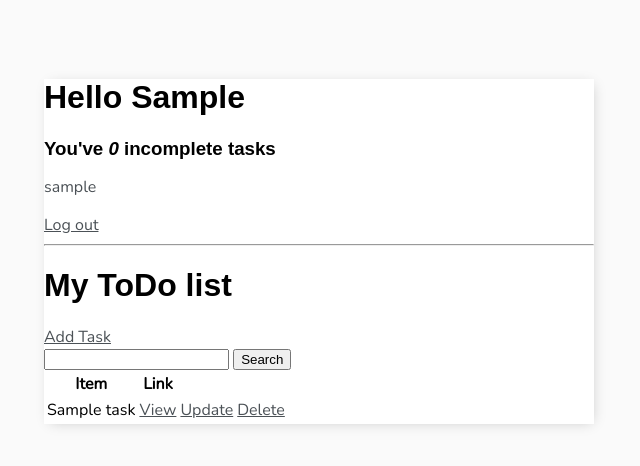
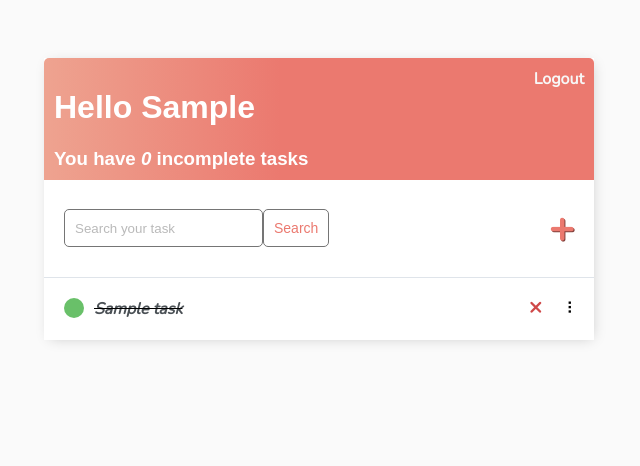
Before and after one commit to KaloyankerR/Django-ToDoList, a Django app: page / in a window 1280 px wide. Shown: the top 466 px of the page, without its empty margins (321-961 px from the left). Run offline with Django 4.2, Linux system fonts and the light colour scheme; a user stored in the database is signed in; tables that the repository leaves empty hold one stand-in row (values such as "Sample post").

Commit message:
Styled the app

```diff
--- a/todo_list/base/templates/base/main.html
+++ b/todo_list/base/templates/base/main.html
@@ -1,17 +1,24 @@
 <!DOCTYPE html>
 <html lang="en">
+
 <head>
-    <meta charset="UTF-8">
+    <meta charset="utf-8">
+    <meta name="description"
+        content="This is to do list implemented using Django by Dennis Ivy who is a full stack web developer.">
+
     <meta http-equiv="X-UA-Compatible" content="IE=edge">
-    <meta name="viewport" content="width=device-width, initial-scale=1.0">
-    <title>TODO app</title>
+    <title>To Do Items</title>
 
-    <link rel="preconnect" href="https://fonts.googleapis.com">
-    <link rel="preconnect" href="https://fonts.gstatic.com" crossorigin>
+    <link rel="shortcut icon" type="image/x-icon" href="https://fonts.googleapis.com/css2?family=Material+Symbols+Outlined:opsz,wght,FILL,GRAD@20..48,100..700,0..1,-50..200" />
+
+    <meta name="description" content="">
+    <meta name="viewport" content="width=device-width, initial-scale=1">
+
+    <link rel="preconnect" href="https://fonts.gstatic.com">
     <link href="https://fonts.googleapis.com/css2?family=Nunito:wght@200&display=swap" rel="stylesheet">
 
     <style>
-        body{
+        body {
             background-color: #FAFAFA;
             font-family: 'Nunito', sans-serif;
             padding-top: 50px;
@@ -28,25 +35,178 @@
 
         a,
         p {
-            color: #4b5156;
+            color: #4b5156
         }
 
-        .container{
+        a {
+            font-weight: 600;
+        }
+
+        .container {
             max-width: 550px;
             margin: auto;
             background-color: #fff;
             -webkit-box-shadow: 2px 2px 13px -4px rgba(0, 0, 0, 0.21);
-            box-shadow: 2px 2px 13px -4px rgba(0, 0, 0, 0.21);;
+            box-shadow: 2px 2px 13px -4px rgba(0, 0, 0, 0.21);
         }
 
+        input {
+            outline: none;
+            border: none;
+        }
+
+        .header-bar {
+            display: flex;
+            justify-content: space-between;
+            color: #fff;
+            padding: 10px;
+            border-radius: 5px 5px 0 0;
+            background: linear-gradient(90deg, #EEA390 0%, #EB796F 43%, #EB796F 100%);
+        }
+
+        .header-bar a {
+            color: rgb(247, 247, 247);
+            text-decoration: none;
+        }
+
+        .task-wrapper {
+            display: flex;
+            align-items: center;
+            justify-content: space-between;
+            background-color: #fff;
+            border-top: 1px solid #dfe4ea;
+            overflow: hidden;
+        }
+
+        .task-title {
+            display: flex;
+            padding: 20px;
+        }
+
+        .task-title a {
+            text-decoration: none;
+            color: #4b5156;
+            margin-left: 10px;
+        }
+
+        .task-complete-icon {
+            height: 20px;
+            width: 20px;
+            background-color: rgb(105, 192, 105);
+            border-radius: 50%;
+        }
+
+        .task-incomplete-icon {
+            height: 20px;
+            width: 20px;
+            background-color: rgb(218, 218, 218);
+            border-radius: 50%;
+        }
+
+        .delete-link {
+            text-decoration: none;
+            font-weight: 900;
+            color: #cf4949;
+            font-size: 22px;
+            line-height: 0;
+            padding: 20px 0px;
+        }
+
+        /*Handle Classes*/
+
+        .handle {
+            display: inline-block;
+            padding: 20px 16px;
+            cursor: grab;
+            user-select: none;
+        }
+
+        .handle:after,
+        .handle:before {
+            display: block;
+            content: "";
+        }
+
+        .handle:active,
+        .handle:active:before,
+        .handle:active:after {
+            cursor: grabbing;
+        }
+
+        .dropArea {
+            background-color: #f1f2f6;
+            color: black;
+            border: #ced6e0 1px solid;
+        }
+
+        .selectedTask {
+            opacity: 0.6;
+        }
+
+
+        #add-link {
+            color: #EB796F;
+            text-decoration: none;
+            font-size: 42px;
+            text-shadow: 1px 1px #81413b;
+        }
+
+        #search-add-wrapper {
+            display: flex;
+            justify-content: space-between;
+            align-items: center;
+            padding: 20px;
+        }
+
+        @media screen and (max-width:320px) {
+            #search-add-wrapper {
+                padding: 10px;
+            }
+        }
+
+        input[type=text],
+        input[type=password],
+        textarea {
+            border: 1px solid #757575;
+            border-radius: 5px;
+            padding: 10px;
+            width: 90%;
+        }
+
+        label {
+            padding-top: 10px !important;
+            display: block;
+        }
+
+        ::placeholder {
+            font-weight: 300;
+            opacity: 0.5;
+        }
+
+        .button {
+            border: 1px solid #757575;
+            background-color: #FFF;
+            color: #EB796F;
+            padding: 10px;
+            font-size: 14px;
+            border-radius: 5px;
+            cursor: pointer;
+            text-decoration: none;
+        }
+
+        .card-body {
+            padding: 20px;
+        }
     </style>
 </head>
 
 <body>
+
     <div class="container">
-        {% block content %}
-        {% endblock content %}
+        {% block content %} {% endblock content %}
     </div>
 
 </body>
+
+
 </html>
--- a/todo_list/base/templates/base/task_list.html
+++ b/todo_list/base/templates/base/task_list.html
@@ -1,45 +1,81 @@
-{% extends 'base/main.html' %}
-{% block content %}
+{% extends 'base/main.html' %} {% block content %}
 
-    <div class="header-bar">
-        <div>
-            <h1>Hello {{ request.user|title }}</h1>
-            <h3 style="margin: 0;">You've <i>{{ count }}</i> incomplete task{{ count|pluralize:"s" }}</h3>
-        </div>
-
+<script src="https://cdn.jsdelivr.net/npm/sortablejs@latest/Sortable.min.js"></script>
+<div class="header-bar">
+    <div>
+        <h1>Hello {{request.user|title}}</h1>
+        <h3 style="margin:0">You have <i>{{count}}</i> incomplete task{{ count|pluralize:"s" }}</h3>
     </div>
 
     {% if request.user.is_authenticated %}
-    <p>{{ request.user }}</p>
-    <a href="{% url 'logout' %}">Log out</a>
-    {% else %}
-    <a href="{% url 'login' %}">Log in</a>
+    <a href="{% url 'logout' %}">Logout</a> {% else %}
+    <a href="{% url 'login' %}">Login</a> {% endif %}
+</div>
+
+
+<div id="search-add-wrapper">
+    <form method="GET" style="display: flex;">
+        <input type='text' name='search-area' placeholder="Search your task" value="{{search_input}}">
+        <input class="button" type="submit" value='Search'>
+    </form>
+    {% if tasks|length > 0 %}
+    <a id="add-link" href="{% url 'task-create' %}">&#x2b;</a>
     {% endif %}
+</div>
 
-    <hr>
-    <h1>My ToDo list</h1>
-    <a href="{% url 'task-create' %}">Add Task</a>
 
-    <form method="get">
-    <input type="text" name="search-area" value="{{ search_input }}">
-    <input type="submit" value="Search">
-    </form>
+<!-- Hidden form. Form submits new item positions -->
 
-    <table>
-    <tr>
-        <th>Item</th>
-        <th>Link</th>
-        <th></th>
-    </tr>
+
+
+<div id="tasklist" class="task-items-wrapper">
     {% for task in tasks %}
-    <tr>
-        <td>{{ task.title }}</td>
-        <td><a href="{% url 'task' task.id %}">View</a></td>
-        <td><a href="{% url 'task-update' task.id %}">Update</a></td>
-        <td><a href="{% url 'task-delete' task.id %}">Delete</a></td>
-    </tr>
+    <div class="task-wrapper" data-position="{{task.pk}}">
+        <div class="task-title">
+            {% if task.complete %}
+            <div class="task-complete-icon"></div>
+            <i><s><a href="{% url 'task-update' task.id %}">{{task}}</a></s></i> {% else %}
+            <div class="task-incomplete-icon"></div>
+            <a href="{% url 'task-update' task.id %}">{{task}}</a> {% endif %}
+        </div>
+        <div class="task-controls">
+            <a class="delete-link" href="{% url 'task-delete' task.id %}">&#215;</a>
+            <span class="handle">&nbsp;&#10247;</span>
+        </div>
+    </div>
+
     {% empty %}
-        <h3>No items in list</h3>
+    <div style="text-align: center; padding-bottom: 10px; line-height: 1em;">
+        <h3>No new tasks are created.</h3>
+        <h3>Create a <a style="text-decoration: none; color: #e53935;" href="{% url 'task-create' %}">New task</a> ! </h3>
+    </div>
     {% endfor %}
-    </table>
+</div>
+
+<script>
+    var taskList = document.getElementById("tasklist");
+    var reorderForm = document.getElementById("reorderForm");
+    var positionInput = document.getElementById("positionInput");
+
+    let sortable = Sortable.create(taskList, {
+        handle: '.handle',
+        ghostClass: 'dropArea',
+        chosenClass: 'selectedTask',
+
+    });
+
+    function reordering() {
+        const rows = document.getElementsByClassName("task-wrapper");
+        let pos = [];
+        for (let row of rows) {
+            pos.push(row.dataset.position);
+        }
+        console.log(pos.join(","))
+        positionInput.value = pos.join(',');
+        reorderForm.submit();
+    }
+
+    document.ondrop = reordering
+</script>
+
 {% endblock content %}
--- a/todo_list/base/views.py
+++ b/todo_list/base/views.py
@@ -35,7 +35,7 @@ class RegisterPage(FormView):
     def get(self, *args, **kwargs):
         if self.request.user.is_authenticated:
             return redirect('tasks')
-        return super(RegisterPage, self).get()
+        return super(RegisterPage, self).get(*args, **kwargs)
 
 
 class TaskList(LoginRequiredMixin, ListView):
```
Also changed, not shown: todo_list/base/templates/base/login.html (+15 -5 lines), todo_list/base/templates/base/register.html (+20 -5 lines), todo_list/base/templates/base/task_confirm_delete.html (+12 -4 lines), todo_list/base/templates/base/task_form.html (+12 -5 lines).
